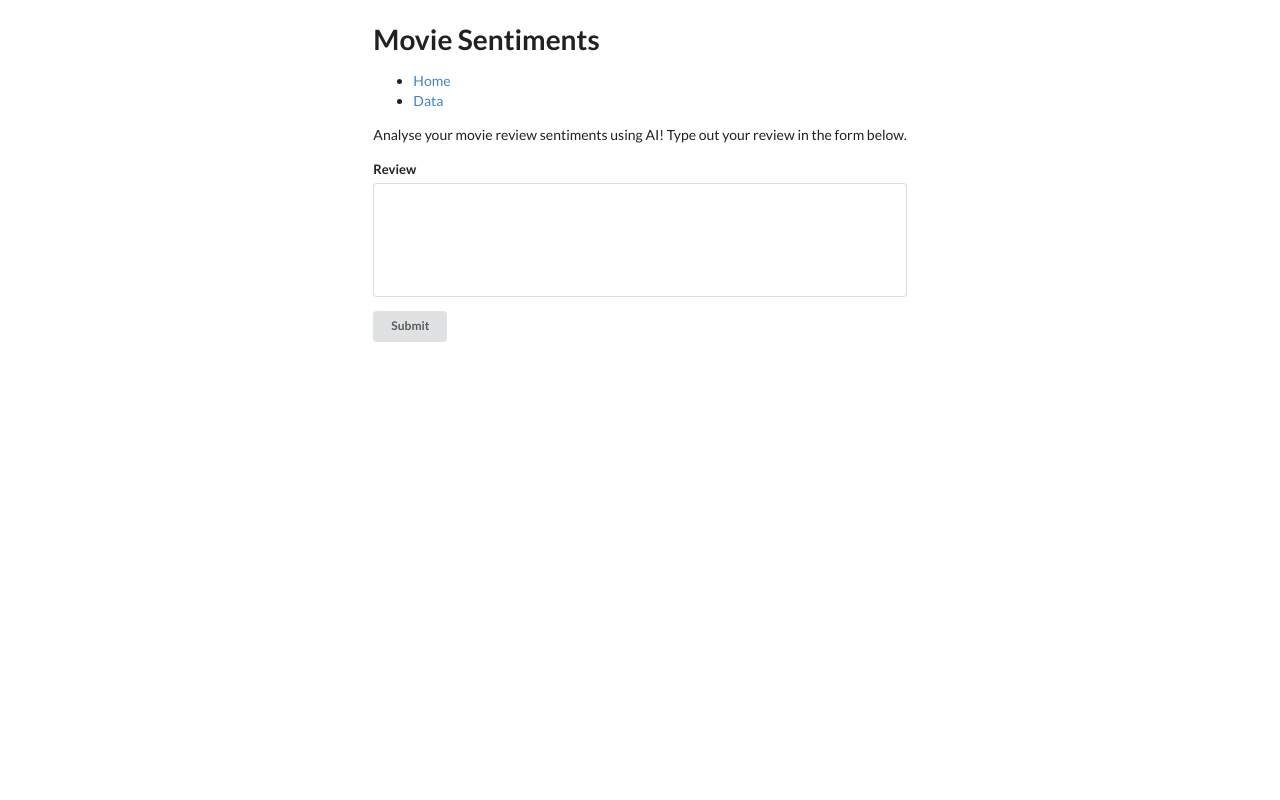
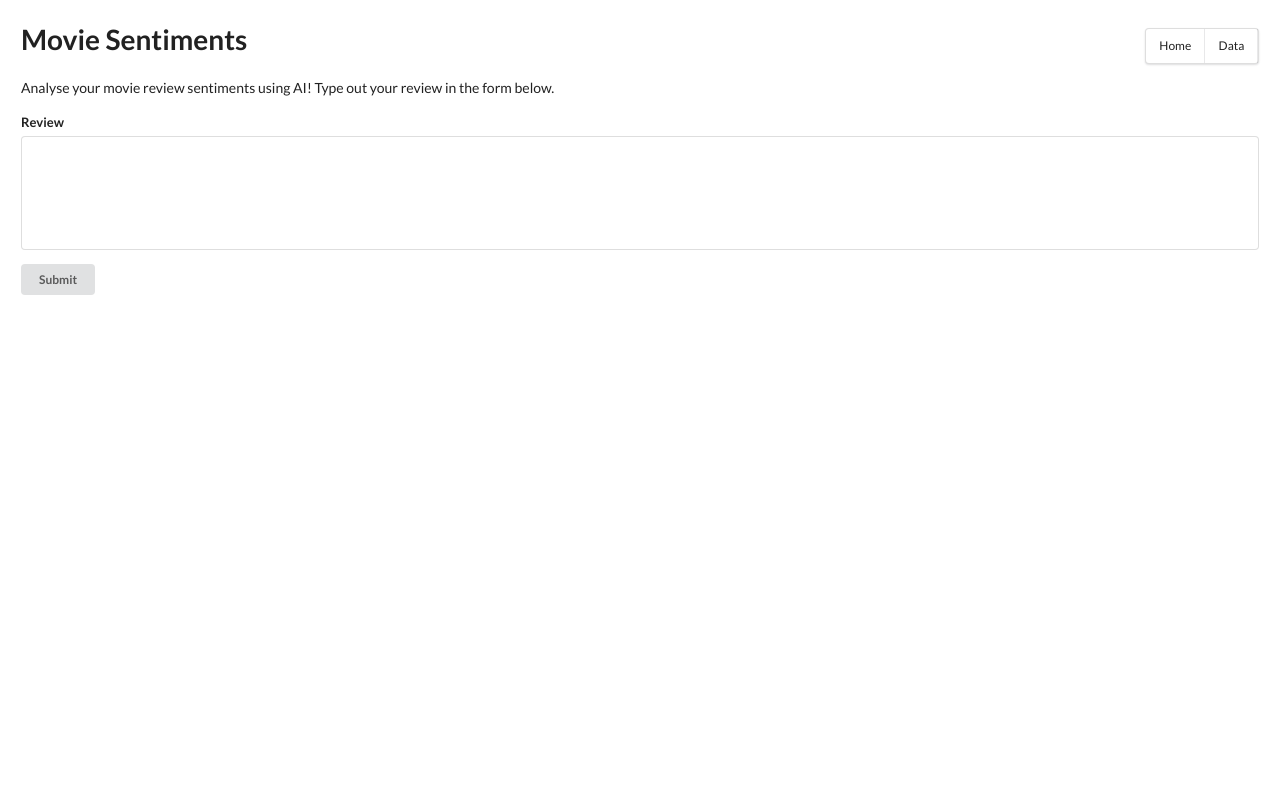
Before and after one commit to sahilshaheen/data-x-flask-final, a Flask app: page / in a window 1280 px wide. Run offline with Flask 2, Linux system fonts and the light colour scheme; parts of the project's set-up code (start-up, migrations or seed data) failed here and were passed over.

Commit message:
fix styling

```diff
--- a/static/main.css
+++ b/static/main.css
@@ -1,11 +1,17 @@
-html {
+header {
     display: flex;
-    flex-direction: column;
+    justify-content: space-between;
     align-items: center;
+    flex-wrap: wrap;
+    margin-bottom: 1rem;
+}
+
+h1 {
+    margin-bottom: 0;
 }
 
 body {
     display: flex;
     flex-direction: column;
-    padding: 1.5rem 0px;
+    padding: 1rem 1.5rem;
 }
--- a/templates/layout.html
+++ b/templates/layout.html
@@ -16,13 +16,21 @@
   <body>
     <header>
       <h1>Movie Sentiments</h1>
-    </header>
-    <nav>
-      <ul>
+
+    <nav class="ui tiny menu">
+      <a class="item" href="{{ url_for('home') }}">Home</a>
+      <a class="item" href="{{ url_for('data') }}">Data</a>
+      <!-- <div class="ui three item menu">
+        <a class="active item">Editorials</a>
+        <a class="item">Reviews</a>
+        <a class="item">Upcoming Events</a>
+      </div> -->
+      <!-- <ul>
         <li><a href="{{ url_for('home') }}">Home</a></li>
         <li><a href="{{ url_for('data') }}">Data</a></li>
-      </ul>
+      </ul> -->
     </nav>
+  </header>
     <main>
         {% block content %}
         {% endblock %}
```
